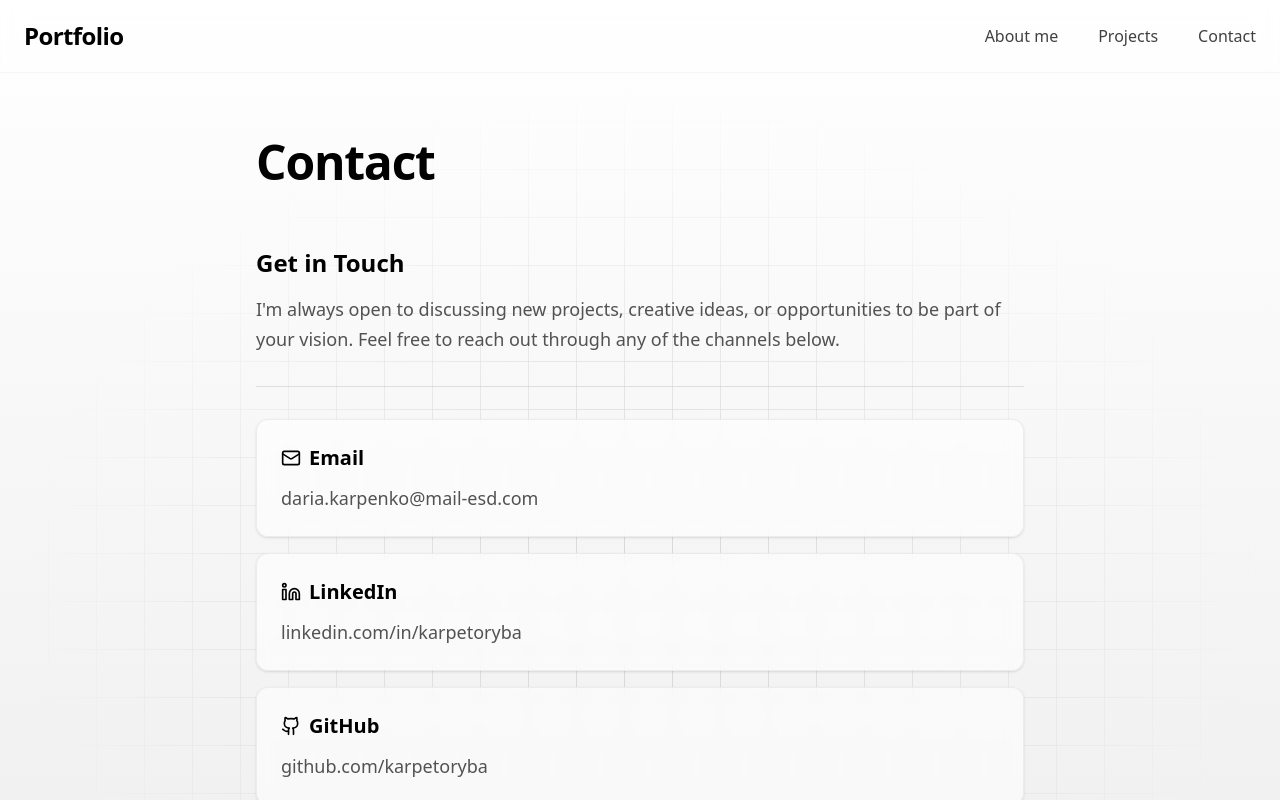
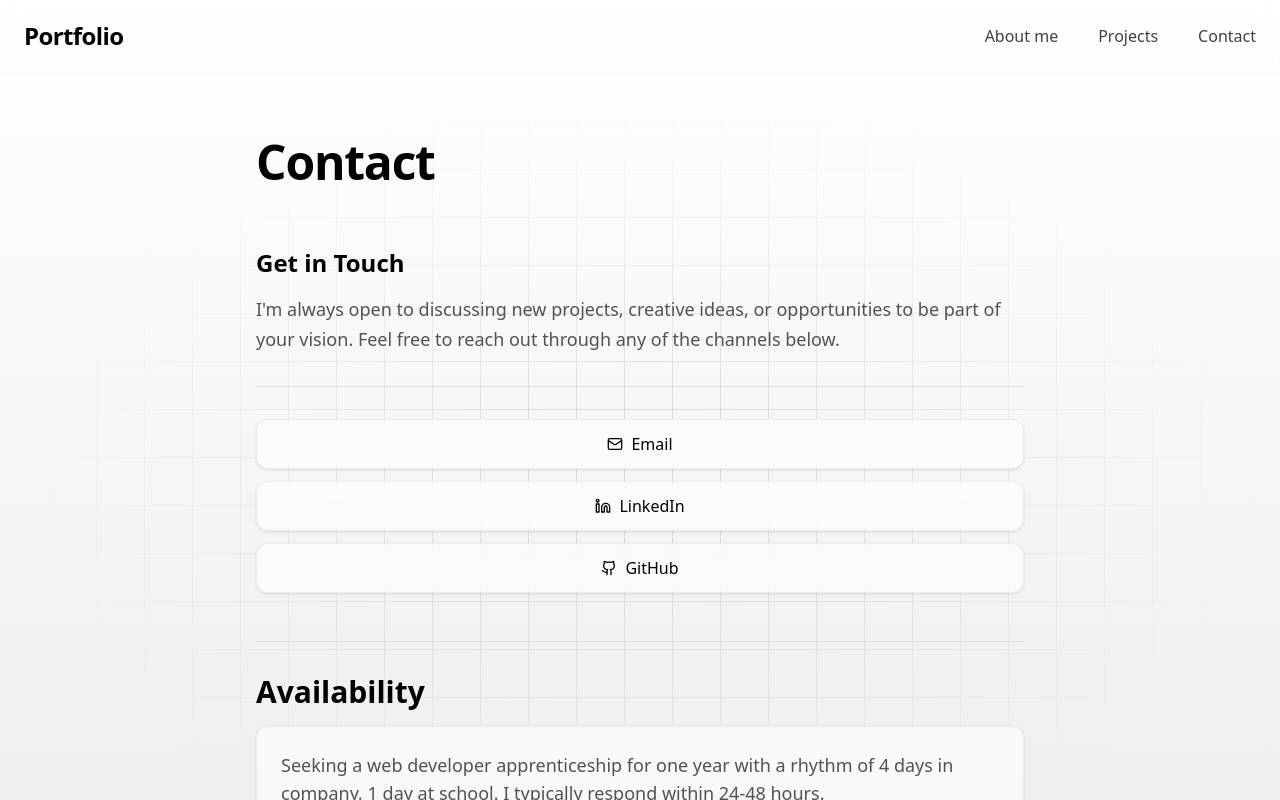
Before and after one commit to karpetoryba/my-portfolio-nextjs, a Next.js app: page /contact in a window 1280 px wide. Shown: the top 800 px of the page. Built offline with nearby package versions, Linux system fonts and the light colour scheme.

Commit message:
🎨 Refactored the Contact page layout by consolidating contact links into a more streamlined design

```diff
--- a/src/app/contact/page.tsx
+++ b/src/app/contact/page.tsx
@@ -30,47 +30,32 @@ export default function ContactPage() {
               </p>
             </div>
 
-            <div className="space-y-4 pt-8 border-t border-neutral-300/70">
-              <div className="group rounded-xl border border-neutral-200/70 bg-white/60 backdrop-blur-sm p-6 shadow-sm transition-transform duration-300 hover:-translate-y-1 hover:shadow-md">
-                <h3 className="text-xl font-semibold mb-3 flex items-center gap-2">
-                  <Mail className="h-5 w-5" />
-                  Email
-                </h3>
+            <div className="space-y-3 pt-8 border-t border-neutral-300/70">
               <a
                 href={`mailto:${email}`}
-                  className="text-lg text-neutral-600 hover:text-black transition-colors"
+                className="group flex items-center justify-center gap-2 rounded-xl border border-neutral-200/70 bg-white/60 backdrop-blur-sm px-4 py-3 shadow-sm transition-transform duration-300 hover:-translate-y-1 hover:shadow-md"
               >
-                  {email}
+                <Mail className="h-4 w-4" />
+                <span className="text-base font-medium">Email</span>
               </a>
-              </div>
 
-              <div className="group rounded-xl border border-neutral-200/70 bg-white/60 backdrop-blur-sm p-6 shadow-sm transition-transform duration-300 hover:-translate-y-1 hover:shadow-md">
-                <h3 className="text-xl font-semibold mb-3 flex items-center gap-2">
-                  <Linkedin className="h-5 w-5" />
-                  LinkedIn
-                </h3>
               <Link
                 href="https://www.linkedin.com/in/karpetoryba/"
                 target="_blank"
-                  className="text-lg text-neutral-600 hover:text-black transition-colors"
+                className="group flex items-center justify-center gap-2 rounded-xl border border-neutral-200/70 bg-white/60 backdrop-blur-sm px-4 py-3 shadow-sm transition-transform duration-300 hover:-translate-y-1 hover:shadow-md"
               >
-                  linkedin.com/in/karpetoryba
+                <Linkedin className="h-4 w-4" />
+                <span className="text-base font-medium">LinkedIn</span>
               </Link>
-              </div>
 
-              <div className="group rounded-xl border border-neutral-200/70 bg-white/60 backdrop-blur-sm p-6 shadow-sm transition-transform duration-300 hover:-translate-y-1 hover:shadow-md">
-                <h3 className="text-xl font-semibold mb-3 flex items-center gap-2">
-                  <Github className="h-5 w-5" />
-                  GitHub
-                </h3>
               <Link
                 href="https://github.com/karpetoryba"
                 target="_blank"
-                  className="text-lg text-neutral-600 hover:text-black transition-colors"
+                className="group flex items-center justify-center gap-2 rounded-xl border border-neutral-200/70 bg-white/60 backdrop-blur-sm px-4 py-3 shadow-sm transition-transform duration-300 hover:-translate-y-1 hover:shadow-md"
               >
-                  github.com/karpetoryba
+                <Github className="h-4 w-4" />
+                <span className="text-base font-medium">GitHub</span>
               </Link>
-              </div>
             </div>
           </div>
 
```
Lines whose indentation alone changed are shown as unchanged.
